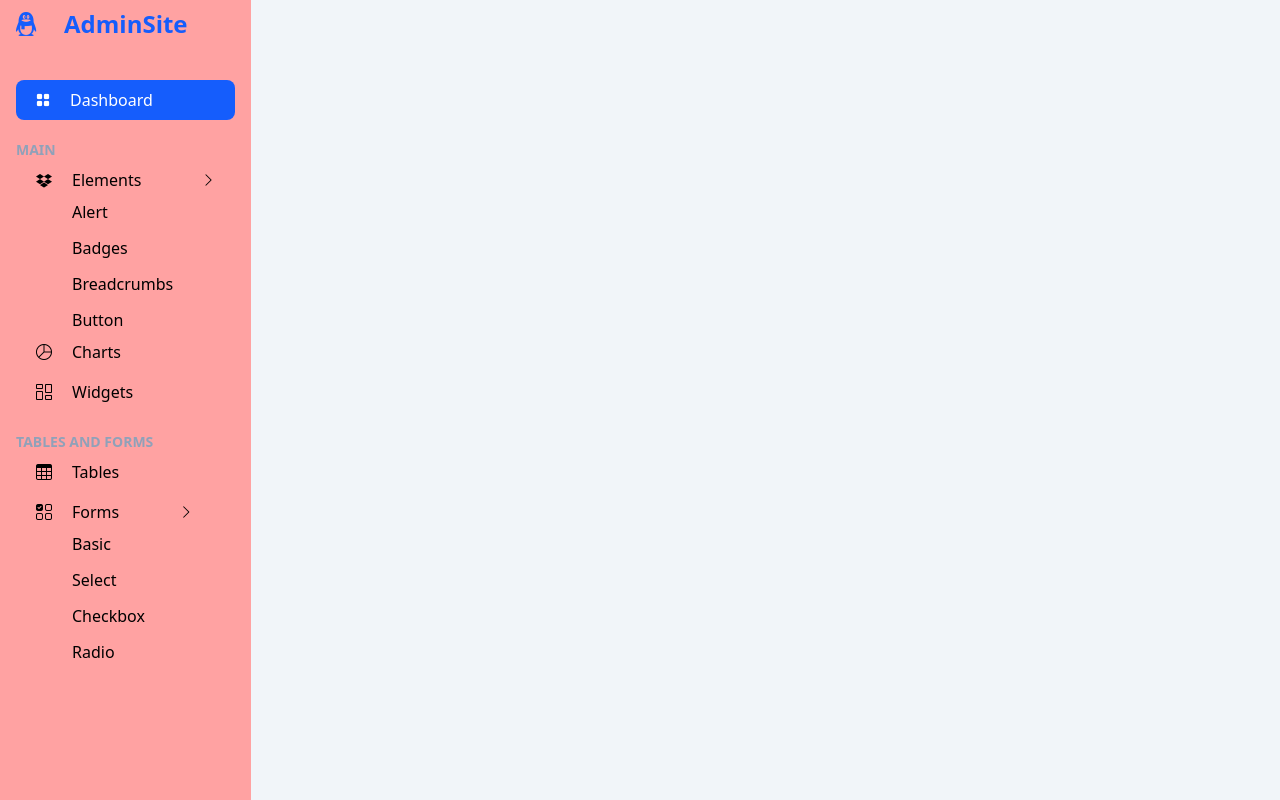
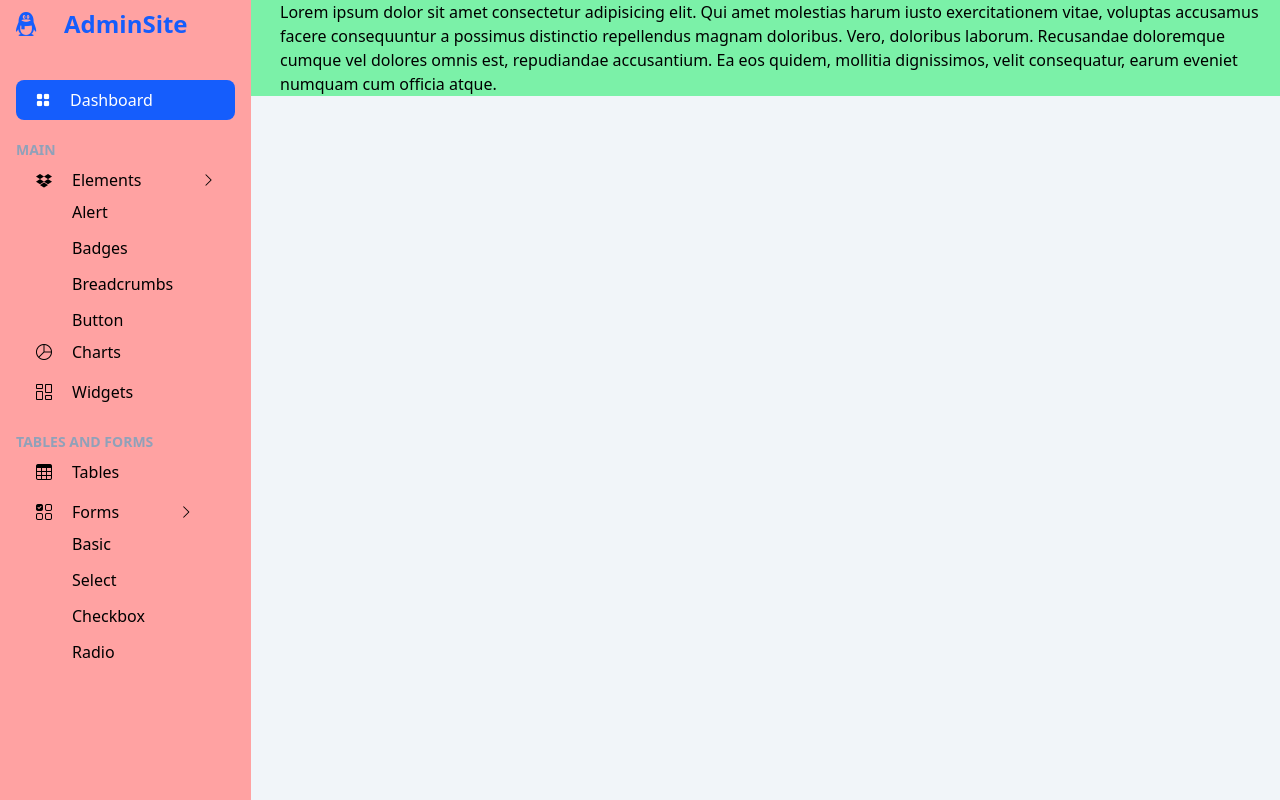
Before and after one commit to efraimurelpalodang/dashboard-adminSite-2, a plain HTML site: page index.html in a window 1280 px wide. Drawn offline with nearby package versions, Linux system fonts and the light colour scheme.

Commit message:
masih belum selesai buat main utama

```diff
--- a/index.html
+++ b/index.html
@@ -24,7 +24,7 @@
     <!-- start -->
     <div class="">
       <!-- start sidebar -->
-      <aside class="px-4 pt-2 flex flex-col gap-y-10 fixed left-0 top-0 bottom-0 overflow-y-auto bg-red-300">
+      <aside class="px-4 pt-2 flex flex-col gap-y-10 fixed left-0 top-0 bottom-0 overflow-y-auto z-10 bg-red-300">
         <!-- logo -->
         <a href="#" class="flex items-center gap-x-6 text-blue-600">
           <i class="bi bi-tencent-qq text-2xl"></i>
@@ -99,7 +99,9 @@
         </ul>
       </aside>
       <!-- end sidebar -->
-      <main class="col-span-4"></main>
+      <main class="bg-green-300 relative z-0 pl-70">
+        <p>Lorem ipsum dolor sit amet consectetur adipisicing elit. Qui amet molestias harum iusto exercitationem vitae, voluptas accusamus facere consequuntur a possimus distinctio repellendus magnam doloribus. Vero, doloribus laborum. Recusandae doloremque cumque vel dolores omnis est, repudiandae accusantium. Ea eos quidem, mollitia dignissimos, velit consequatur, earum eveniet numquam cum officia atque.</p>
+      </main>
     </div>
     <!-- finish -->
   </body>
```
